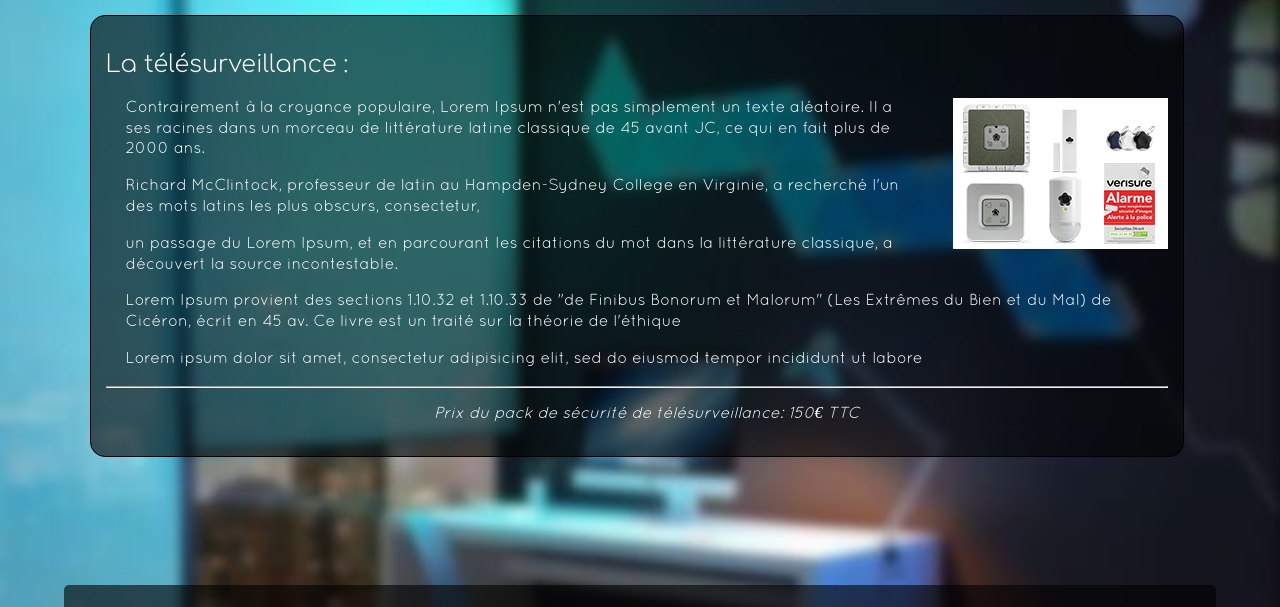
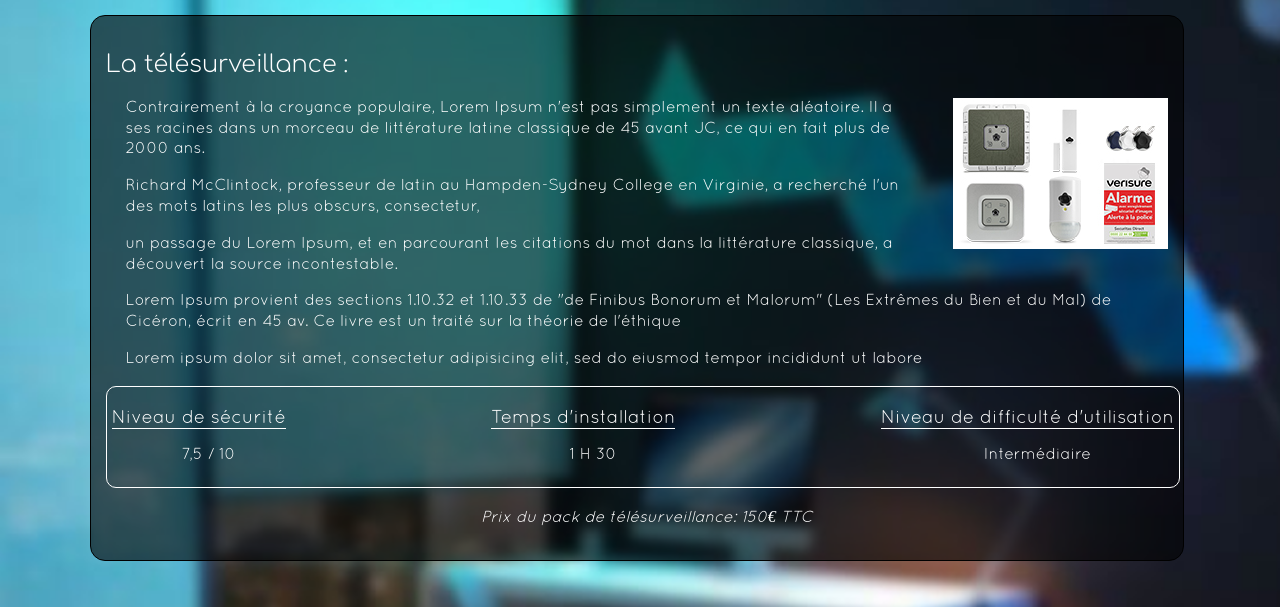
Before and after one commit to gastonduault/domexpress, a plain HTML site: page produit.html in a window 1280 px wide. Shown: the part 82-689 px from the top of the page. Drawn offline with Linux system fonts and the light colour scheme.

Commit message:
maj categorie produit

```diff
--- a/produit.html
+++ b/produit.html
@@ -42,9 +42,24 @@
                 </p>
                 <p>Lorem Ipsum provient des sections 1.10.32 et 1.10.33 de "de Finibus Bonorum et Malorum" (Les Extrêmes du Bien et du Mal) de Cicéron, écrit en 45 av. Ce livre est un traité sur la théorie de l'éthique</p>
                 <p>Lorem ipsum dolor sit amet, consectetur adipisicing elit, sed do eiusmod tempor incididunt ut labore</p>
-                <hr />
-                <p class="tarif"><em>Prix du pack de sécurité de télésurveillance: 150€ TTC</em></p>
             </article>
+
+            <article class="articleCategorie">
+                <div>
+                    <h3>Niveau de sécurité</h3>
+                    <p>7,5 / 10</p>
+                </div>
+                <div>
+                    <h3>Temps d'installation</h3>
+                    <p>1 H 30</p>
+                </div>
+                <div>
+                    <h3>Niveau de difficulté d'utilisation</h3>
+                    <p>Intermédiaire</p>
+                </div>
+            </article>
+
+            <p class="tarif"><em>Prix du pack de télésurveillance: 150€ TTC</em></p>
         </section>
         </section>
         <footer>
--- a/style.css
+++ b/style.css
@@ -194,13 +194,28 @@ main{ /* Pour l'image de fond */
 }
 .mainProduit p{
     padding-left: 20px;
-    line-height: 1.3em;;
+    line-height: 1.3em;
 }
 .mainProduit article img{
     float: right;
     padding-left: 50px;
 }
+.mainProduit h3{
+    border-bottom: 1px solid #ffffff;
+    margin-bottom: 5px;
+}
+.mainProduit .articleCategorie{
+    width: 100%;
+    display: inline-flex;
+    flex-direction: row;
+    justify-content: space-between;
+    text-align: center;
+    border: 1px solid #ffffff;
+    border-radius: 10px 10px;
+    padding: 5px;
+}
 .tarif{
+    margin-top: 20px;
     text-align: center;
 }
 
```
